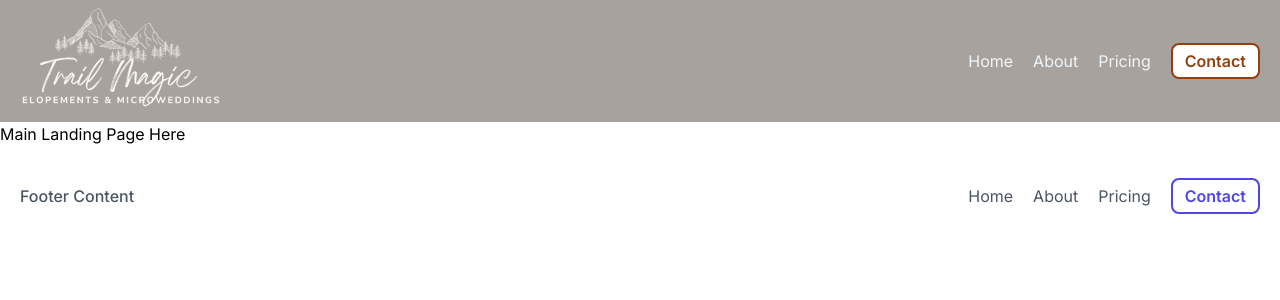
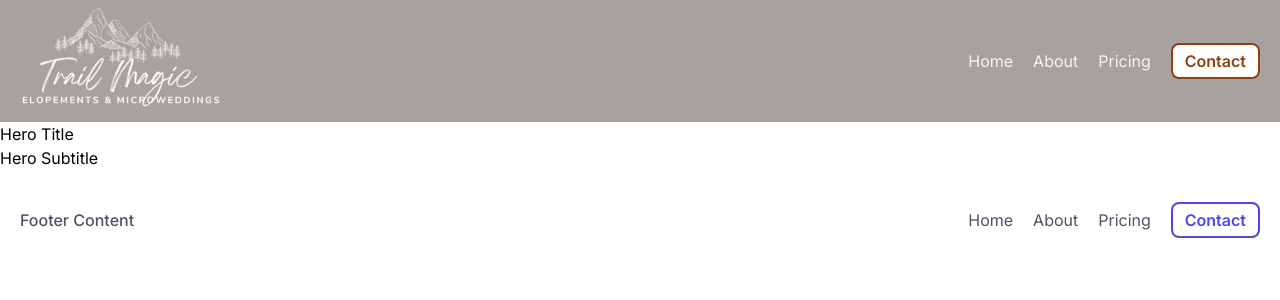
Before and after one commit to Sam-T-G/trail-magic-elopements, a Next.js app: page / in a window 1280 px wide. Shown: the top 300 px of the page. Built offline with nearby package versions, Linux system fonts and the light colour scheme.

Commit message:
Update page.tsx

```diff
--- a/src/app/page.tsx
+++ b/src/app/page.tsx
@@ -3,7 +3,12 @@ import React from "react";
 const App = () => {
 	return (
 		<div className="container flex flex-wrap">
-			<div className="w-vw h-vh">Main Landing Page Here</div>
+			<div className="w-auto h-auto">
+				<div className="">
+					Hero Title
+					<div className="">Hero Subtitle</div>
+				</div>
+			</div>
 		</div>
 	);
 };
```
